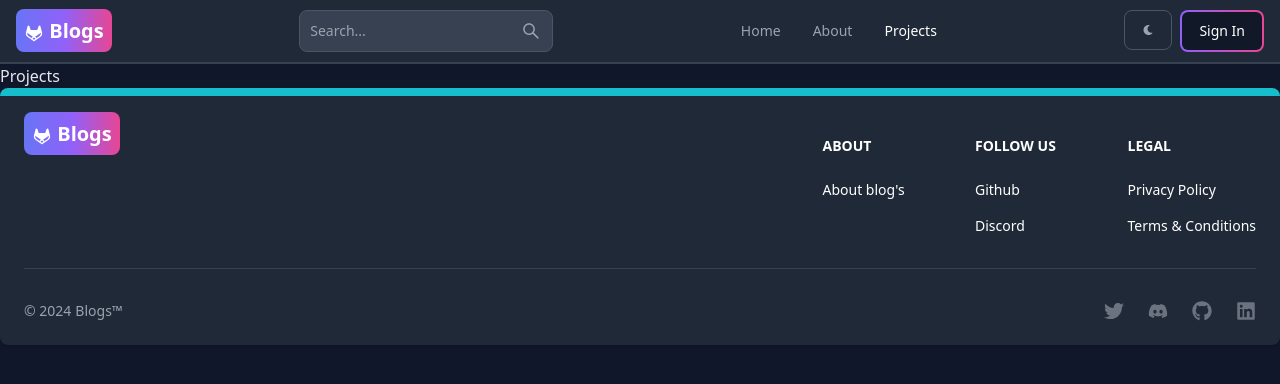
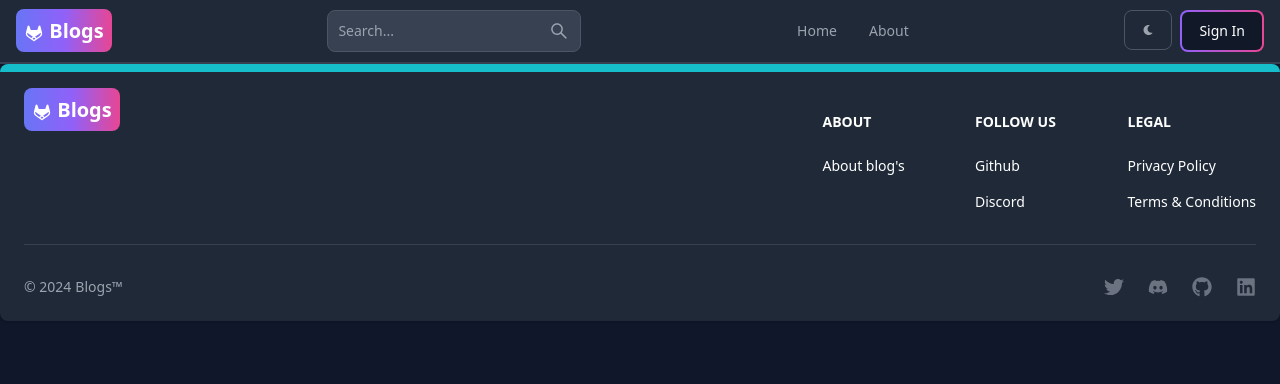
Before and after one commit to pammu453/blogs, a React (Vite) app in the folder client/: page /projects in a window 1280 px wide. Shown: the top 384 px of the page. Built offline with nearby package versions, Linux system fonts and the light colour scheme; no server answers.

Commit message:
Removed project page

```diff
--- a/client/src/App.jsx
+++ b/client/src/App.jsx
@@ -2,7 +2,6 @@ import { BrowserRouter, Routes, Route } from 'react-router-dom'
 
 import Home from './pages/Home'
 import About from './pages/About'
-import Projects from './pages/Projects'
 import Dashboard from './pages/Dashboard'
 import SignIn from './pages/SignIn'
 import SignUp from './pages/SignUp'
@@ -23,7 +22,6 @@ const App = () => {
       <Routes>
         <Route path='/' element={<Home />} />
         <Route path='/about' element={<About />} />
-        <Route path='/projects' element={<Projects />} />
         <Route element={<PrivateRoute />}>
           <Route path='/dashboard' element={<Dashboard />} />
         </Route>
--- a/client/src/components/Header.jsx
+++ b/client/src/components/Header.jsx
@@ -102,11 +102,6 @@ const Header = () => {
                         About
                     </Link>
                 </Navbar.Link>
-                <Navbar.Link active={path === "/projects"} as={"div"}>
-                    <Link to="projects">
-                        Projects
-                    </Link>
-                </Navbar.Link>
             </Navbar.Collapse>
         </Navbar>
     )
--- a/client/src/pages/Projects.jsx
+++ /dev/null
@@ -1,9 +0,0 @@
-const Projects = () => {
-  return (
-    <div>
-      Projects
-    </div>
-  )
-}
-
-export default Projects
```
